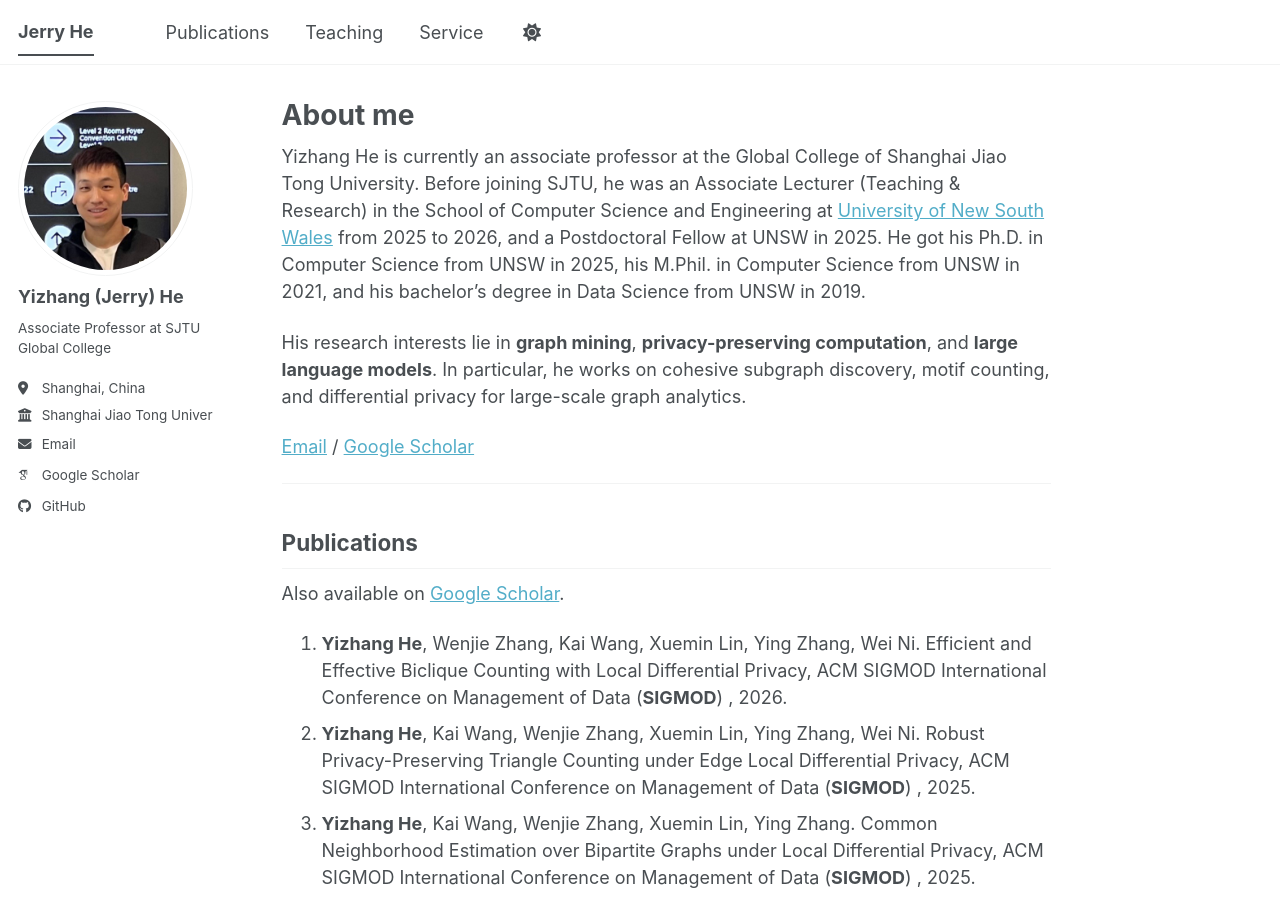
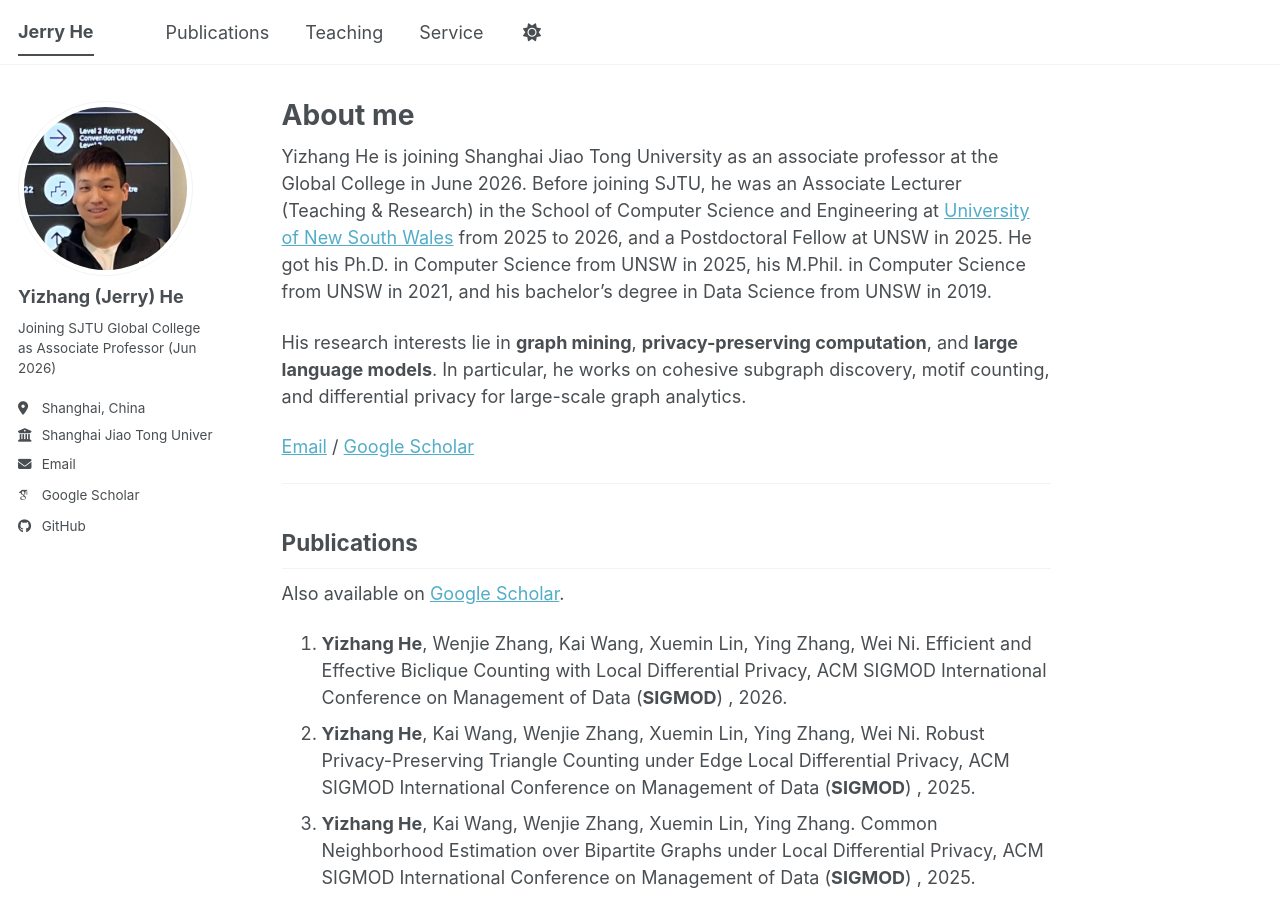
Before and after one commit to jerryUNSW/jerryUNSW.github.io, a Jekyll site: the page built from _pages/about.md, in a window 1280 px wide and 900 px high. Built offline with Jekyll 4.4.1, drawn with Linux system fonts in a browser that asks for light colours; some web fonts are replaced; a script bundle is joined from its source files by our own code; library files that are not in the unit come from our copies.

Commit message:
Rephrase: joining SJTU in June instead of 'currently'

```diff
--- a/_config.yml
+++ b/_config.yml
@@ -12,7 +12,7 @@
 title                    : "Jerry He"
 title_separator          : "-"
 name                     : &name "Jerry He"
-description              : &description "Associate Professor at SJTU Global College. Research in graph mining, differential privacy, and LLMs."
+description              : &description "Joining SJTU Global College as Associate Professor. Research in graph mining, differential privacy, and LLMs."
 url                      : https://jerryunsw.github.io
 baseurl                  : ""
 repository               : "jerryunsw/jerryunsw.github.io"
@@ -23,7 +23,7 @@
   avatar           : "profile-photo.png"
   name             : "Yizhang (Jerry) He"
   pronouns         :
-  bio              : "Associate Professor at SJTU Global College"
+  bio              : "Joining SJTU Global College as Associate Professor (Jun 2026)"
   location         : "Shanghai, China"
   employer         : "Shanghai Jiao Tong University"
   uri              :
--- a/_pages/about.md
+++ b/_pages/about.md
@@ -8,7 +8,7 @@
   - /about.html
 ---
 
-Yizhang He is currently an associate professor at the Global College of Shanghai Jiao Tong University. Before joining SJTU, he was an Associate Lecturer (Teaching & Research) in the School of Computer Science and Engineering at [University of New South Wales](https://www.unsw.edu.au/) from 2025 to 2026, and a Postdoctoral Fellow at UNSW in 2025. He got his Ph.D. in Computer Science from UNSW in 2025, his M.Phil. in Computer Science from UNSW in 2021, and his bachelor's degree in Data Science from UNSW in 2019.
+Yizhang He is joining Shanghai Jiao Tong University as an associate professor at the Global College in June 2026. Before joining SJTU, he was an Associate Lecturer (Teaching & Research) in the School of Computer Science and Engineering at [University of New South Wales](https://www.unsw.edu.au/) from 2025 to 2026, and a Postdoctoral Fellow at UNSW in 2025. He got his Ph.D. in Computer Science from UNSW in 2025, his M.Phil. in Computer Science from UNSW in 2021, and his bachelor's degree in Data Science from UNSW in 2019.
 
 His research interests lie in **graph mining**, **privacy-preserving computation**, and **large language models**. In particular, he works on cohesive subgraph discovery, motif counting, and differential privacy for large-scale graph analytics.
 
```
